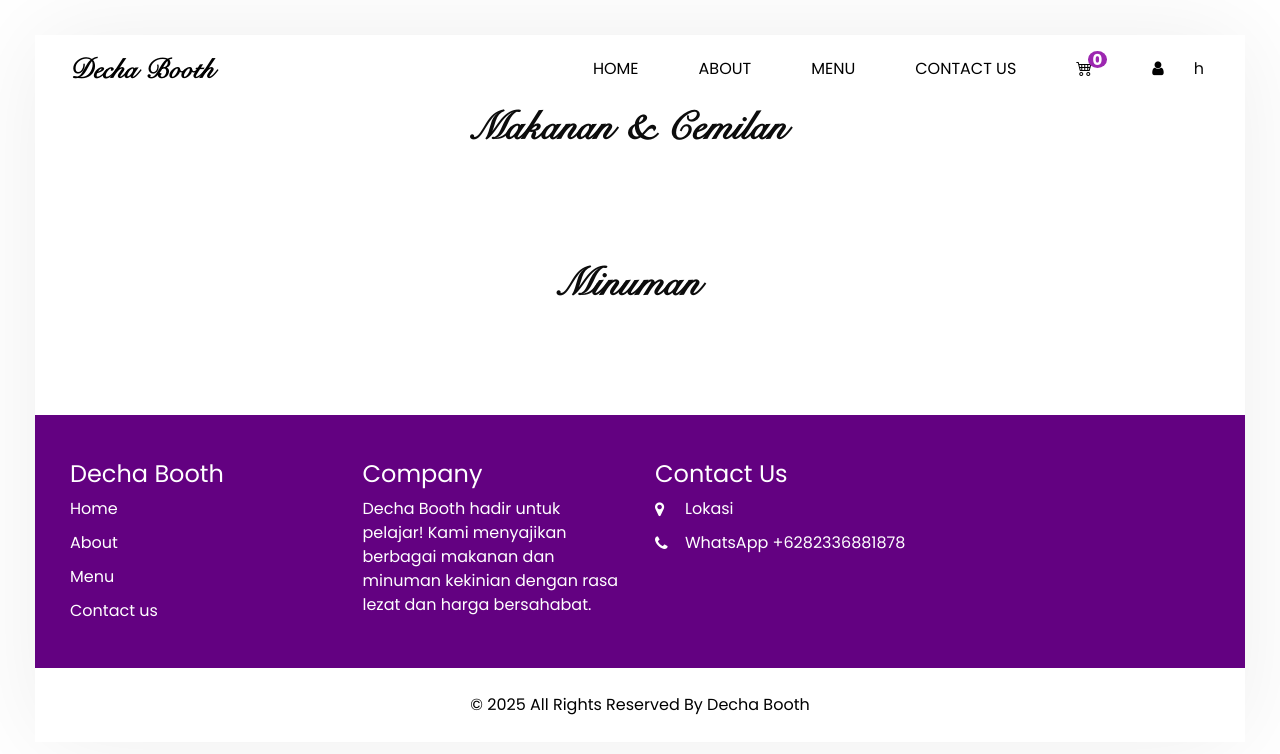
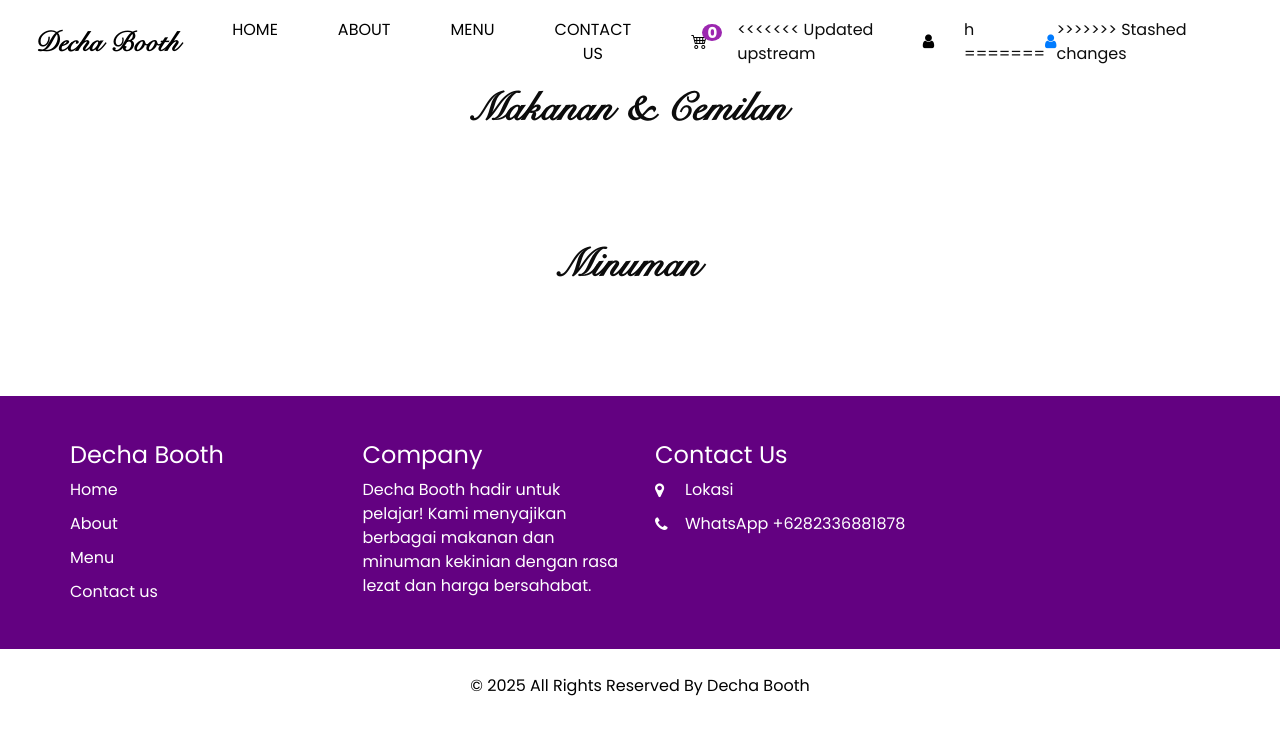
Before and after one commit to fauzifzifi/dechabooth, a PHP site: page /menu.php in a window 1280 px wide. Shown: the top 754 px of the page. Run offline with PHP 8.4, Linux system fonts and the light colour scheme; data that the repository does not hold is empty; some libraries are stand-ins or nearby versions.

Commit message:
penghapusan main body content

```diff
--- a/about.html
+++ b/about.html
@@ -39,7 +39,7 @@
 
 <body class="sub_page">
 
-  <div class="main_body_content">
+  <div class="">
 
     <div class="hero_area">
       <!-- header section strats -->
--- a/contact.php
+++ b/contact.php
@@ -58,7 +58,7 @@ if ($_SERVER['REQUEST_METHOD'] == 'POST' && isset($_POST['kirim_pesan'])) {
 
 <body class="sub_page">
 
-  <div class="main_body_content">
+  <div class="">
 
     <div class="hero_area">
       <!-- header section strats -->
--- a/css/style.css
+++ b/css/style.css
@@ -79,11 +79,11 @@ a:focus {
   box-shadow: none;
 }
 
-.main_body_content {
+/* .main_body_content {
   margin: 45px 45px 0 45px;
   -webkit-box-shadow: 0 0 95px 0 rgba(0, 0, 0, 0.07);
   box-shadow: 0 0 95px 0 rgba(0, 0, 0, 0.07);
-}
+} */
 
 /*header section*/
 .hero_area {
--- a/index.php
+++ b/index.php
@@ -66,7 +66,7 @@ if ($_SERVER['REQUEST_METHOD'] == 'POST' && isset($_POST['kirim_pesan'])) {
 
 <body>
 
-  <div class="main_body_content">
+  <div class="">
 
     <div class="hero_area">
       <!-- header section strats -->
--- a/menu.php
+++ b/menu.php
@@ -32,7 +32,7 @@
 
 <body class="sub_page">
 
-  <div class="main_body_content">
+  <div class="">
 
     <div class="hero_area">
       <!-- header section -->
@@ -56,8 +56,15 @@
                   <i class="bi bi-cart4"></i>
                   <span class="cart-count" id="cartCount">0</span>
                 </a>
+<<<<<<< Updated upstream
                 <a href="admin_login.php"><i class="fa fa-user" aria-hidden="true"></i></a>
               </div>h
+=======
+                <a href="admin_login.php">
+                  <i class="fa fa-user" aria-hidden="true"></i>
+                </a>
+              </div>
+>>>>>>> Stashed changes
             </div>
           </nav>
         </div>
```
